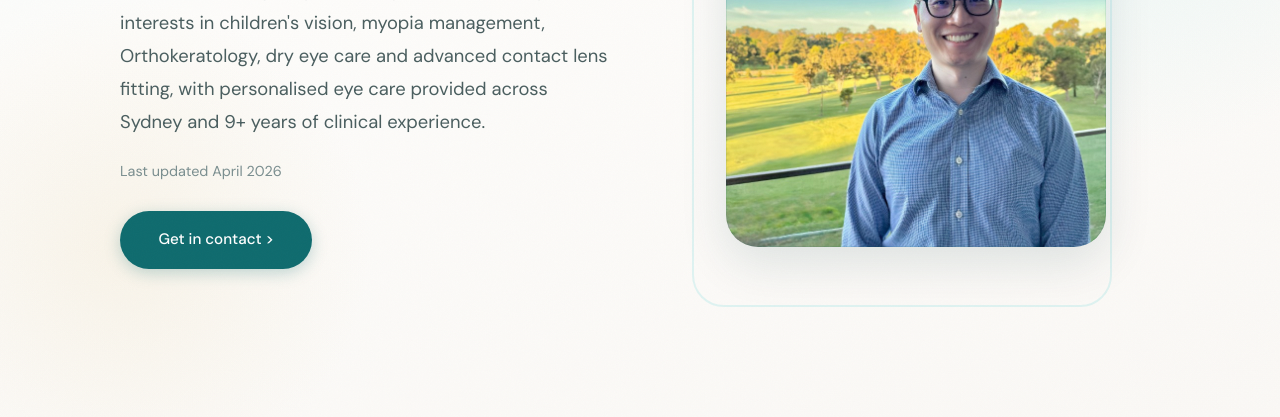
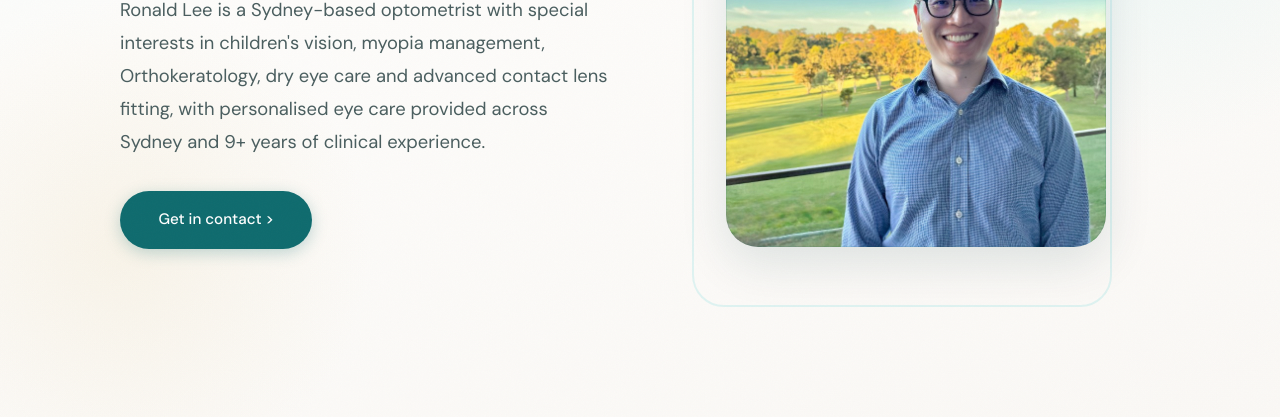
Before and after one commit to normalspoon/ronaldlee-optom, a plain HTML site: page index.html in a window 1280 px wide. Shown: the part 383-800 px from the top of the page. Drawn offline with Linux system fonts and the light colour scheme.

Commit message:
Document GitHub/Hostinger deployment and publish latest site update.
Add a README with the correct local preview and deployment workflow, and include the current homepage update so the live site matches the latest content.

Made-with: Cursor

```diff
--- a/index.html
+++ b/index.html
@@ -158,7 +158,6 @@
         <p class="hero-description">
           Ronald Lee is a Sydney-based optometrist with special interests in children's vision, myopia management, Orthokeratology, dry eye care and advanced contact lens fitting, with personalised eye care provided across Sydney and 9+ years of clinical experience.
         </p>
-        <p class="hero-meta">Last updated April 2026</p>
         <div class="hero-actions">
           <a href="#contact" class="btn btn-primary">
             Get in contact >
```
Also changed, not shown: 1 other file.
